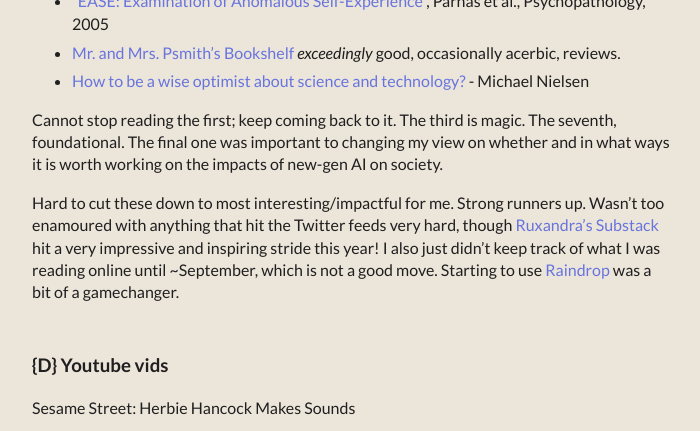
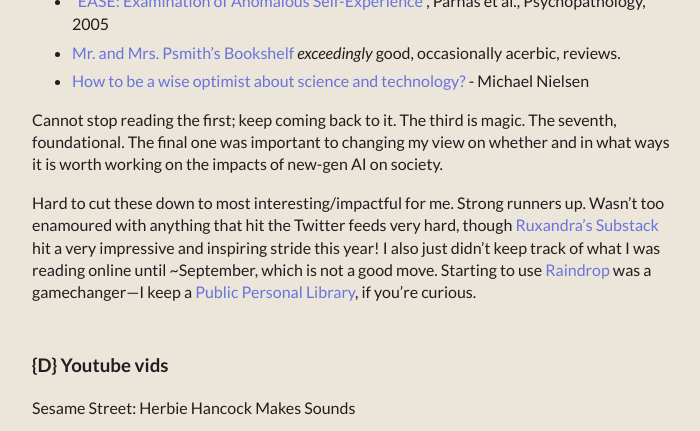
Before and after one commit to clarebirch/clarebirch.github.io, a Jekyll site: the page built from _posts/2024-12-30-My-top-reads,-watches,-listens,-and-eats-of-2024.md, in a window 1280 px wide and 900 px high, scrolled down 1736 px, cut to the strip 0-431 px from the top of the window. Shown: the whole strip, without its empty margins (288-988 px from the left). Built offline with Jekyll 4.4.1, drawn with Linux system fonts in a browser that asks for light colours; some web fonts are replaced.

Commit message:
minorchanges

```diff
--- a/_posts/2024-12-30-My-top-reads,-watches,-listens,-and-eats-of-2024.md
+++ b/_posts/2024-12-30-My-top-reads,-watches,-listens,-and-eats-of-2024.md
@@ -49,7 +49,7 @@
 
 Cannot stop reading the first; keep coming back to it. The third is magic. The seventh, foundational. The final one was important to changing my view on whether and in what ways it is worth working on the impacts of new-gen AI on society.
 
-Hard to cut these down to most interesting/impactful for me. Strong runners up. Wasn't too enamoured with anything that hit the Twitter feeds very hard, though [Ruxandra's Substack](https://www.writingruxandrabio.com/) hit a very impressive and inspiring stride this year! I also just didn't keep track of what I was reading online until ~September, which is not a good move. Starting to use [Raindrop](https://raindrop.io/) was a bit of a gamechanger.
+Hard to cut these down to most interesting/impactful for me. Strong runners up. Wasn't too enamoured with anything that hit the Twitter feeds very hard, though [Ruxandra's Substack](https://www.writingruxandrabio.com/) hit a very impressive and inspiring stride this year! I also just didn't keep track of what I was reading online until ~September, which is not a good move. Starting to use [Raindrop](https://raindrop.io/) was a gamechanger---I keep a [Public Personal Library](https://raindrop.io/clare-j-birch/public-personal-library-47164316), if you're curious.
 ### {D} Youtube vids
 Sesame Street: Herbie Hancock Makes Sounds
 <iframe width="560" height="315" src="https://www.youtube.com/embed/oKoisNv1ftw?si=oupEoGMbTUYreNXt" title="YouTube video player" frameborder="0" allow="accelerometer; autoplay; clipboard-write; encrypted-media; gyroscope; picture-in-picture; web-share" referrerpolicy="strict-origin-when-cross-origin" allowfullscreen></iframe>
```
